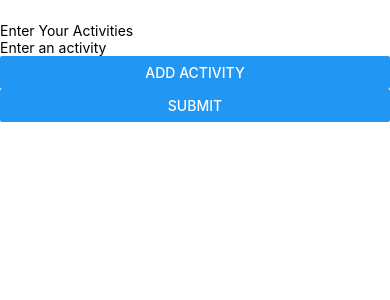
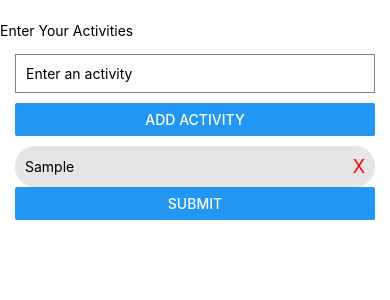
Before and after one commit to Sianah/BoredomResolved, a React Native app: screen / in a window 390 px wide. Both pictures are taken after typing "Sample" into the empty fields and a click on the button "ADD ACTIVITY". Shown: the top 300 px of the page. Built offline with nearby package versions, Linux system fonts and the light colour scheme.

Commit message:
activities appear in ovals in add new activities

```diff
--- a/App.js
+++ b/App.js
@@ -1,12 +1,11 @@
 import React, { useState } from 'react';
 import { NavigationContainer } from '@react-navigation/native';
-import { createStackNavigator } from '@react-navigation/stack';
 import { createBottomTabNavigator } from '@react-navigation/bottom-tabs';
 import InputActivities from './components/InputActivities';
 import DisplayActivity from './components/DisplayActivity';
 import { View, Modal, Text } from 'react-native';
+import { useNavigation } from '@react-navigation/native';
 
-const Stack = createStackNavigator();
 const Tab = createBottomTabNavigator();
 
 const App = () => {
--- a/components/InputActivities.js
+++ b/components/InputActivities.js
@@ -1,42 +1,86 @@
 import React, { useState } from 'react';
-import { View, TextInput, Button } from 'react-native';
-import AsyncStorage from '@react-native-async-storage/async-storage';
+import { View, TextInput, Button, StyleSheet, FlatList, Text, TouchableOpacity } from 'react-native';
 import { useNavigation } from '@react-navigation/native';
 
 const InputActivities = ({ onClose }) => {
+    const [activity, setActivity] = useState('');  // The current activity being typed in
+    const [activitiesList, setActivitiesList] = useState([]);  // All the added activities
+
     const navigation = useNavigation();
-  const [activity, setActivity] = useState('');
-  const [activities, setActivities] = useState([]);
 
     const handleAddActivity = () => {
-    setActivities(prev => [...prev, activity]);
-    setActivity('');
-  };
-
-  const handleSubmit = async () => {
-    try {
-      await AsyncStorage.setItem('userActivities', JSON.stringify(activities));
-      navigation.navigate('Home');
-      if (onClose) {
-        onClose(); // This will close the modal
-      }}
-    catch (error) {
-      console.error('Error saving activities to storage:', error);
+        if (activity) {
+            setActivitiesList([...activitiesList, activity]);
+            setActivity('');  // Clear the input field
         }
     };
 
+    const handleRemoveActivity = (index) => {
+        const newActivities = [...activitiesList];
+        newActivities.splice(index, 1);
+        setActivitiesList(newActivities);
+    };
+
+    const handleActivitySubmission = () => {
+        // Here, you'd typically save or process the activities.
+        // For simplicity, we're just setting the state and moving on.
+
+        onClose();  // Close the modal if it's open from the app component
+
+        navigation.navigate('Home');
+    };
 
     return (
-    <View>
+        <View style={styles.container}>
             <TextInput
+                style={styles.input}
                 value={activity}
+                onChangeText={setActivity}
                 placeholder="Enter an activity"
-        onChangeText={text => setActivity(text)}
             />
             <Button title="Add Activity" onPress={handleAddActivity} />
-      <Button title="Submit" onPress={handleSubmit} />
+
+            <FlatList
+                data={activitiesList}
+                renderItem={({ item, index }) => (
+                    <View style={styles.activityItem}>
+                        <Text>{item}</Text>
+                        <TouchableOpacity onPress={() => handleRemoveActivity(index)}>
+                            <Text style={styles.removeBtn}>X</Text>
+                        </TouchableOpacity>
+                    </View>
+                )}
+                keyExtractor={(item, index) => index.toString()}
+            />
+
+            <Button title="Submit" onPress={handleActivitySubmission} />
         </View>
     );
 };
 
+const styles = StyleSheet.create({
+    container: {
+        padding: 15
+    },
+    input: {
+        padding: 10,
+        borderColor: 'gray',
+        borderWidth: 1,
+        marginBottom: 10
+    },
+    activityItem: {
+        flexDirection: 'row',
+        justifyContent: 'space-between',
+        alignItems: 'center',
+        padding: 10,
+        backgroundColor: '#e5e5e5',
+        borderRadius: 20,
+        marginTop: 10
+    },
+    removeBtn: {
+        color: 'red',
+        fontSize: 18
+    }
+});
+
 export default InputActivities;
--- a/package.json
+++ b/package.json
@@ -15,6 +15,7 @@
     "@react-navigation/stack": "^6.3.17",
     "expo": "~49.0.6",
     "expo-status-bar": "~1.6.0",
+    "prop-types": "^15.8.1",
     "react": "18.2.0",
     "react-native": "0.72.3"
   },
```
Also changed, not shown: 1 other file (tests, documents, lock files or other folders). Lines whose indentation alone changed are shown as unchanged.
